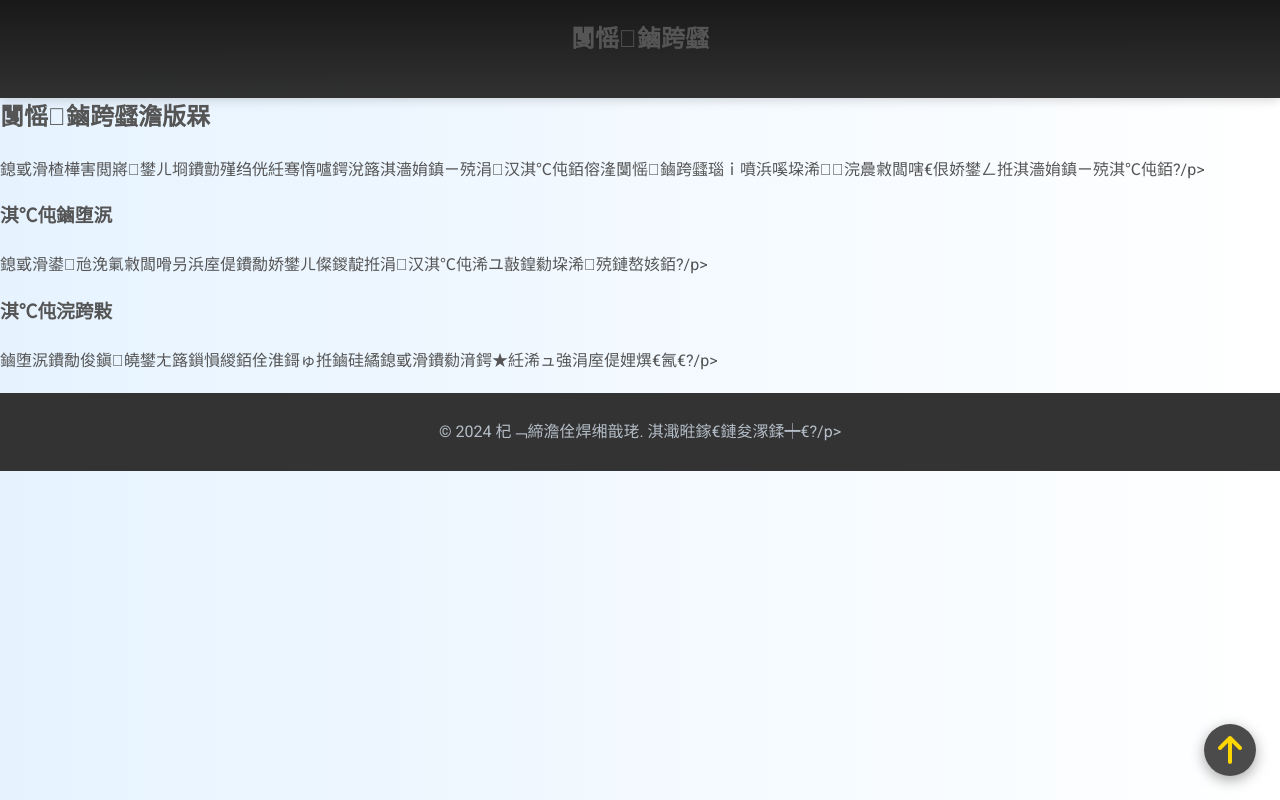
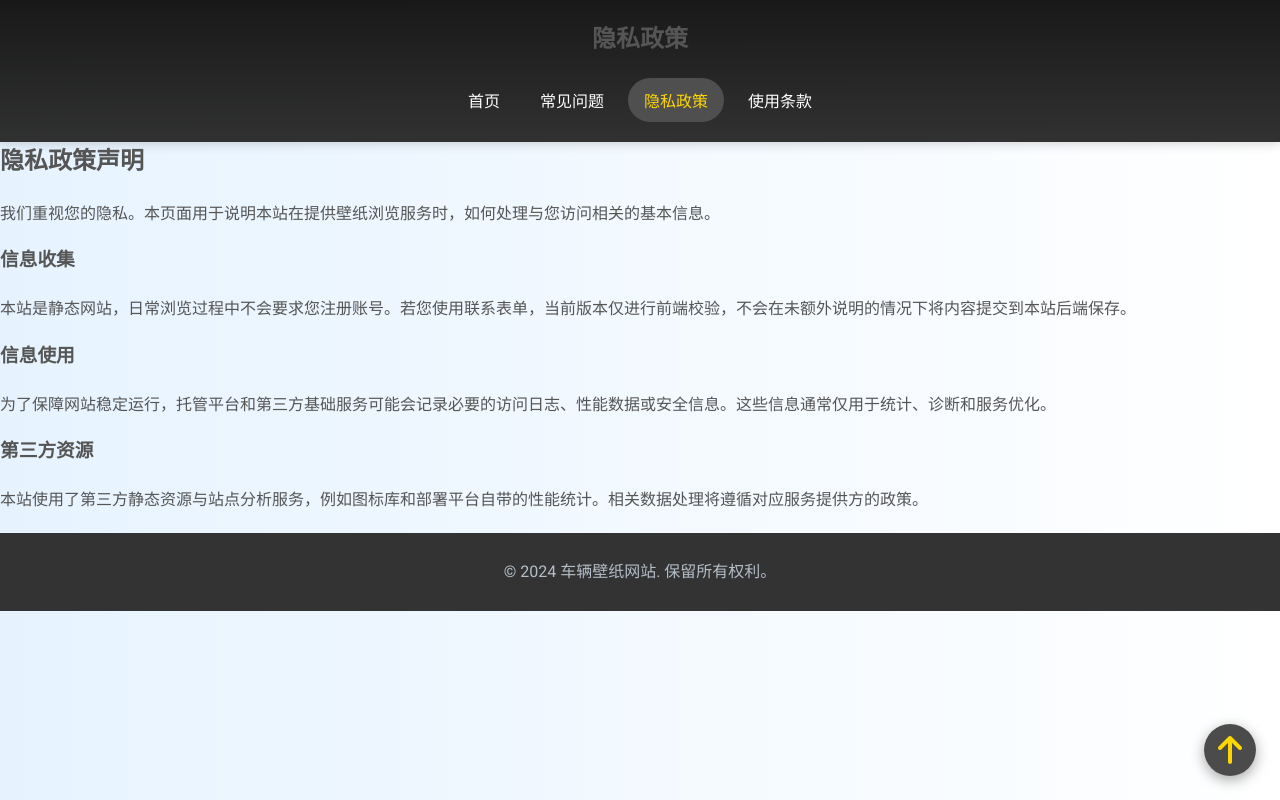
Before and after one commit to xiao-wu1004/Vehicle-wallpaper-website, a plain HTML site: page privacy-policy.html in a window 1280 px wide. Drawn offline with Linux system fonts and the light colour scheme; files whose address does not match are found by name.

Commit message:
修改乱码

```diff
--- a/privacy-policy.html
+++ b/privacy-policy.html
@@ -4,40 +4,42 @@
 <head>
     <meta charset="UTF-8">
     <meta name="viewport" content="width=device-width, initial-scale=1.0">
-    <title>闅愮鏀跨瓥 鈥?杞﹁締澹佺焊</title>
+    <title>隐私政策 - 车辆壁纸</title>
     <link rel="stylesheet" href="styles.css">
     <link rel="stylesheet" href="https://cdnjs.cloudflare.com/ajax/libs/font-awesome/6.0.0-beta3/css/all.min.css">
 </head>
 
 <body>
     <header>
-        <h2>闅愮鏀跨瓥</h2>
-        <nav aria-label="涓诲鑸?>
-            <button class="menu-toggle" id="mobile-menu" type="button" aria-label="鎵撳紑瀵艰埅鑿滃崟" aria-controls="nav-list" aria-expanded="false">
+        <h2>隐私政策</h2>
+        <nav aria-label="主导航">
+            <button class="menu-toggle" id="mobile-menu" type="button" aria-label="打开导航菜单" aria-controls="nav-list" aria-expanded="false">
                 <i class="fas fa-bars" aria-hidden="true"></i>
             </button>
             <ul id="nav-list">
-                <li><a href="main.html">棣栭〉</a></li>
-                <li><a href="faq.html">甯歌闂</a></li>
-                <li><a href="privacy-policy.html">闅愮鏀跨瓥</a></li>
-                <li><a href="terms-of-service.html">浣跨敤鏉℃</a></li>
+                <li><a href="main.html">首页</a></li>
+                <li><a href="faq.html">常见问题</a></li>
+                <li><a href="privacy-policy.html">隐私政策</a></li>
+                <li><a href="terms-of-service.html">使用条款</a></li>
             </ul>
         </nav>
     </header>
     <main>
-        <h2>闅愮鏀跨瓥澹版槑</h2>
-        <p>鎴戜滑楂樺害閲嶈鐢ㄦ埛鐨勯殣绉侊紝骞惰嚧鍔涗簬淇濇姢鎮ㄧ殑涓汉淇℃伅銆傛湰闅愮鏀跨瓥瑙ｉ噴浜嗘垜浠浣曟敹闆嗐€佷娇鐢ㄥ拰淇濇姢鎮ㄧ殑淇℃伅銆?/p>
-        <h3>淇℃伅鏀堕泦</h3>
-        <p>鎴戜滑鍙兘浼氭敹闆嗗叧浜庢偍鐨勪娇鐢ㄦ儏鍐靛拰涓汉淇℃伅浠ユ敼鍠勬垜浠殑鏈嶅姟銆?/p>
-        <h3>淇℃伅浣跨敤</h3>
-        <p>鏀堕泦鐨勪俊鎭皢鐢ㄤ簬鎻愪緵銆佺淮鎶ゅ拰鏀硅繘鎴戜滑鐨勬湇鍔★紝浠ュ強涓庢偍娌熼€氥€?/p>
+        <h2>隐私政策声明</h2>
+        <p>我们重视您的隐私。本页面用于说明本站在提供壁纸浏览服务时，如何处理与您访问相关的基本信息。</p>
+        <h3>信息收集</h3>
+        <p>本站是静态网站，日常浏览过程中不会要求您注册账号。若您使用联系表单，当前版本仅进行前端校验，不会在未额外说明的情况下将内容提交到本站后端保存。</p>
+        <h3>信息使用</h3>
+        <p>为了保障网站稳定运行，托管平台和第三方基础服务可能会记录必要的访问日志、性能数据或安全信息。这些信息通常仅用于统计、诊断和服务优化。</p>
+        <h3>第三方资源</h3>
+        <p>本站使用了第三方静态资源与站点分析服务，例如图标库和部署平台自带的性能统计。相关数据处理将遵循对应服务提供方的政策。</p>
     </main>
     <footer>
-        <p>&copy; 2024 杞﹁締澹佺焊缃戠珯. 淇濈暀鎵€鏈夋潈鍒┿€?/p>
+        <p>&copy; 2024 车辆壁纸网站. 保留所有权利。</p>
     </footer>
     <script src="script.js" defer></script>
     <script defer src="/_vercel/insights/script.js"></script>
-    <a href="main.html" class="back-to-home" id="backToHomeButton" aria-label="杩斿洖棣栭〉"><i class="fas fa-arrow-up" aria-hidden="true"></i></a>
+    <a href="main.html" class="back-to-home" id="backToHomeButton" aria-label="返回首页"><i class="fas fa-arrow-up" aria-hidden="true"></i></a>
 </body>
 
 </html>
```
Also changed, not shown: faq.html (+17 -17 lines), terms-of-service.html (+18 -16 lines).
